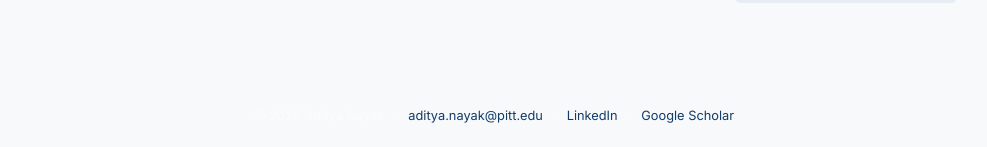
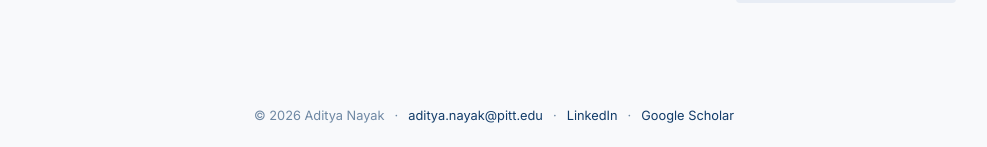
Before and after one commit to adityanayak-info/adityanayak-info.github.io, a Jekyll site: the page built from index.md, in a window 1280 px wide and 1400 px high, scrolled down 1659 px. Shown: the part 1250-1397 px from the top of the window, without its empty margins (146-1133 px from the left). Built offline with Jekyll 4.4.1, drawn with Linux system fonts in a browser that asks for light colours.

Commit message:
Update hover and footer colors in CSS

```diff
--- a/assets/css/style.css
+++ b/assets/css/style.css
@@ -98,7 +98,7 @@
   letter-spacing: 0.03em;
   transition: color 0.15s, background 0.15s;
 }
-.site-nav a:hover { color: var(--navy); background: rgba(255,255,255,0.1); text-decoration: none; }
+.site-nav a:hover { color: var(--navy); background: rgba(18, 60, 105, 0.08); text-decoration: none; }
 .site-nav a.active {
   color: var(--navy);
   background: rgba(172, 59, 97, 0.35);
@@ -882,7 +882,7 @@
    ============================================================ */
 .site-footer {
   background: var(--bg);
-  color: rgba(255,255,255,0.5);
+  color: rgba(18, 60, 105, 0.6);
   padding: 22px 0;
   margin-top: auto;
   width: 100vw;
```
